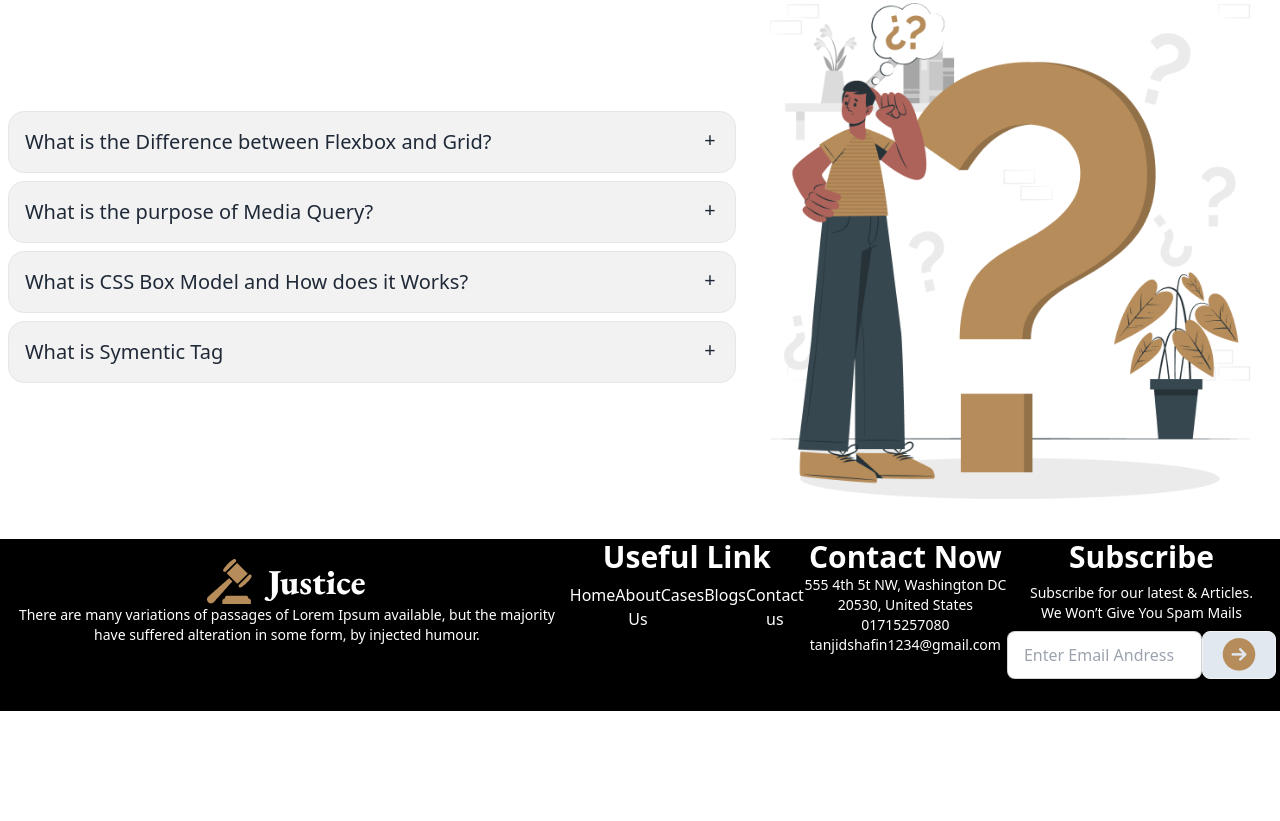
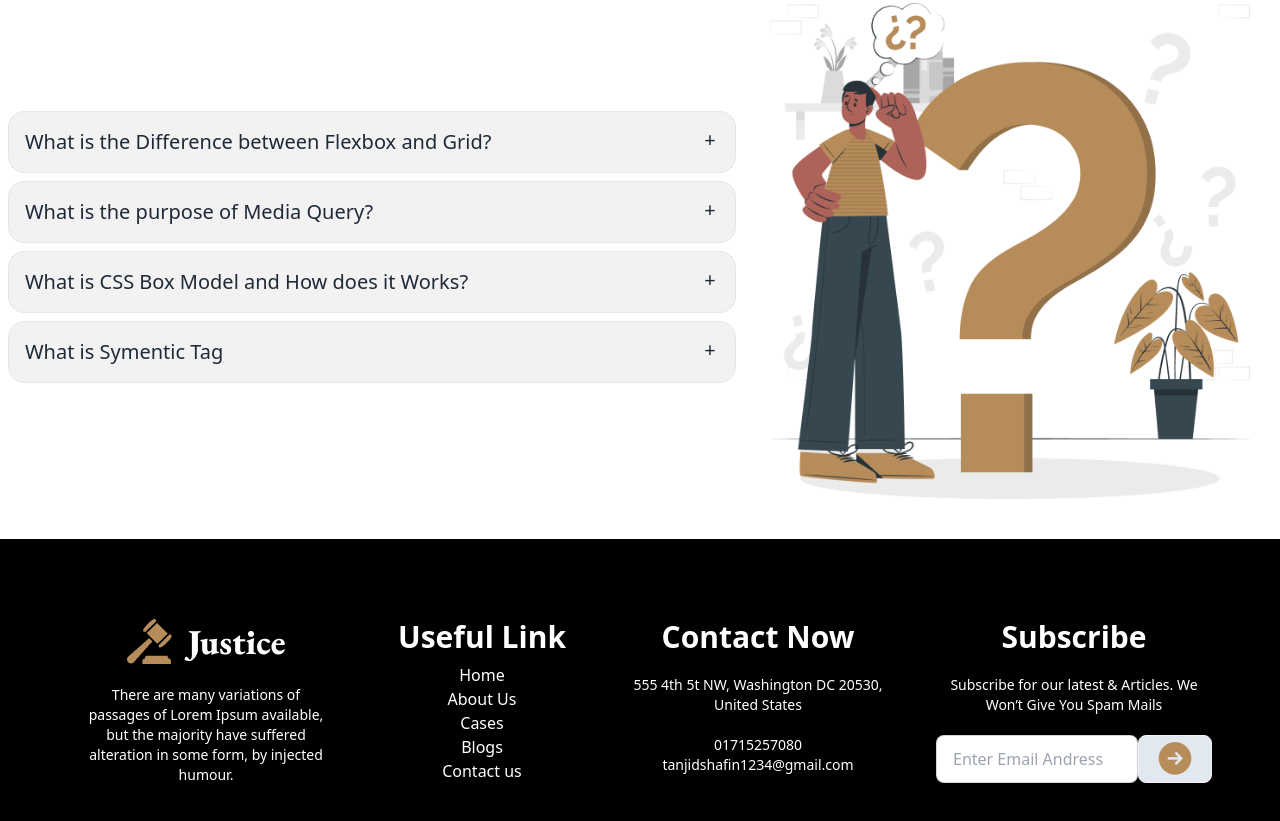
Before and after one commit to Tanjidshafin/legal-solution, a website: page index.html in a window 1280 px wide. Shown: the part 2730-3551 px from the top of the page. Before the commit the page ends 3441 px from the top, so only its background shows below. Drawn offline with nearby package versions, Linux system fonts and the light colour scheme.

Commit message:
full completed

```diff
--- a/index.html
+++ b/index.html
@@ -296,18 +296,19 @@ background-repeat: no-repeat;
 
 <!-- footer -->
 <footer class="bg-black mt-10">
-  <div class="flex flex-col mx-1 lg:flex-row">
-    <div class="text-center mb-5 mt-5">
-      <img class="mx-auto" src="images/logo.png" alt="">
+
+  <div class="flex flex-col mx-1 lg:flex-row p-10 lg:py-20 lg:px-16">
+    <div class="text-center mb-5 basis-1/4">
+      <img class="mx-auto mb-5" src="images/logo.png" alt="">
       <p class="text-white text-sm mx-3">There are many variations of
         passages of Lorem Ipsum
         available, but the majority have
         suffered alteration in some
         form, by injected humour.</p>
     </div>
-    <div class="text-center mb-5">
+    <div class="text-center mb-5 basis-1/4">
       <p class="text-white text-3xl font-semibold mb-2">Useful Link</p>
-      <ul class="text-white flex justify-evenly">
+      <ul class="text-white flex justify-evenly lg:flex-col">
         <li>Home</li>
         <li>About Us</li>
         <li>Cases</li>
@@ -315,17 +316,17 @@ background-repeat: no-repeat;
         <li>Contact us</li>
       </ul>
     </div>
-    <div class="text-center mb-5">
+    <div class="text-center mb-5 basis-1/4 lg:mr-10">
       <p class="text-white font-semibold text-3xl">Contact Now</p>
-      <p class="text-white text-sm">555 4th 5t NW, Washington
+      <p class="text-white text-sm my-5">555 4th 5t NW, Washington
 
         DC 20530, United States</p>
       <p class="text-white text-sm">01715257080</p>
       <p class="text-white text-sm">tanjidshafin1234@gmail.com</p>
     </div>
-    <div class="text-center mb-5">
+    <div class="text-center mb-5 basis-1/4">
       <p class="text-white text-3xl font-semibold">Subscribe</p>
-      <p class="text-sm text-white mx-3 my-2">Subscribe for our latest &
+      <p class="text-sm text-white mx-3 my-5">Subscribe for our latest &
         Articles. We Won’t Give You
         Spam Mails</p>
 
@@ -341,6 +342,7 @@ background-repeat: no-repeat;
     </div>
   </div>
 
+
 </footer>
 
     <script
```
